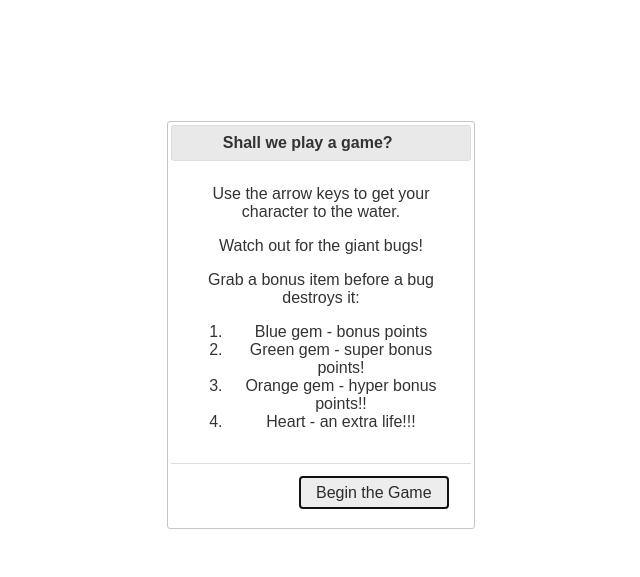
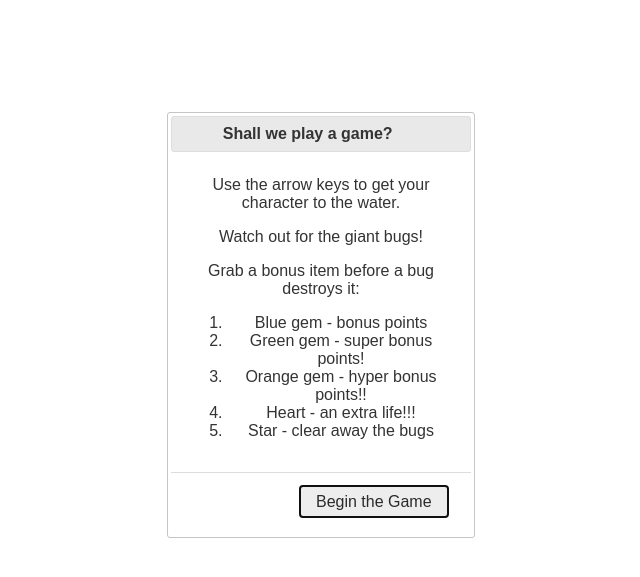
Before and after one commit to tobiasziegler/fend-p5-classic-arcade-game-clone, a website: page index.html in a window 1280 px wide. Shown: the part 75-652 px from the top of the page, without its empty margins (319-959 px from the left). Drawn offline with nearby package versions, Linux system fonts and the light colour scheme.

Commit message:
Update the documentation

```diff
--- a/index.html
+++ b/index.html
@@ -24,6 +24,7 @@
 					<li>Green gem - super bonus points!</li>
 					<li>Orange gem - hyper bonus points!!</li>
 					<li>Heart - an extra life!!!</li>
+					<li>Star - clear away the bugs</li>
 				</ol>
 	</div>
 	<div id="gameover-dialog" class="dialog" title="Game Over">
```
Also changed, not shown: README.md.
